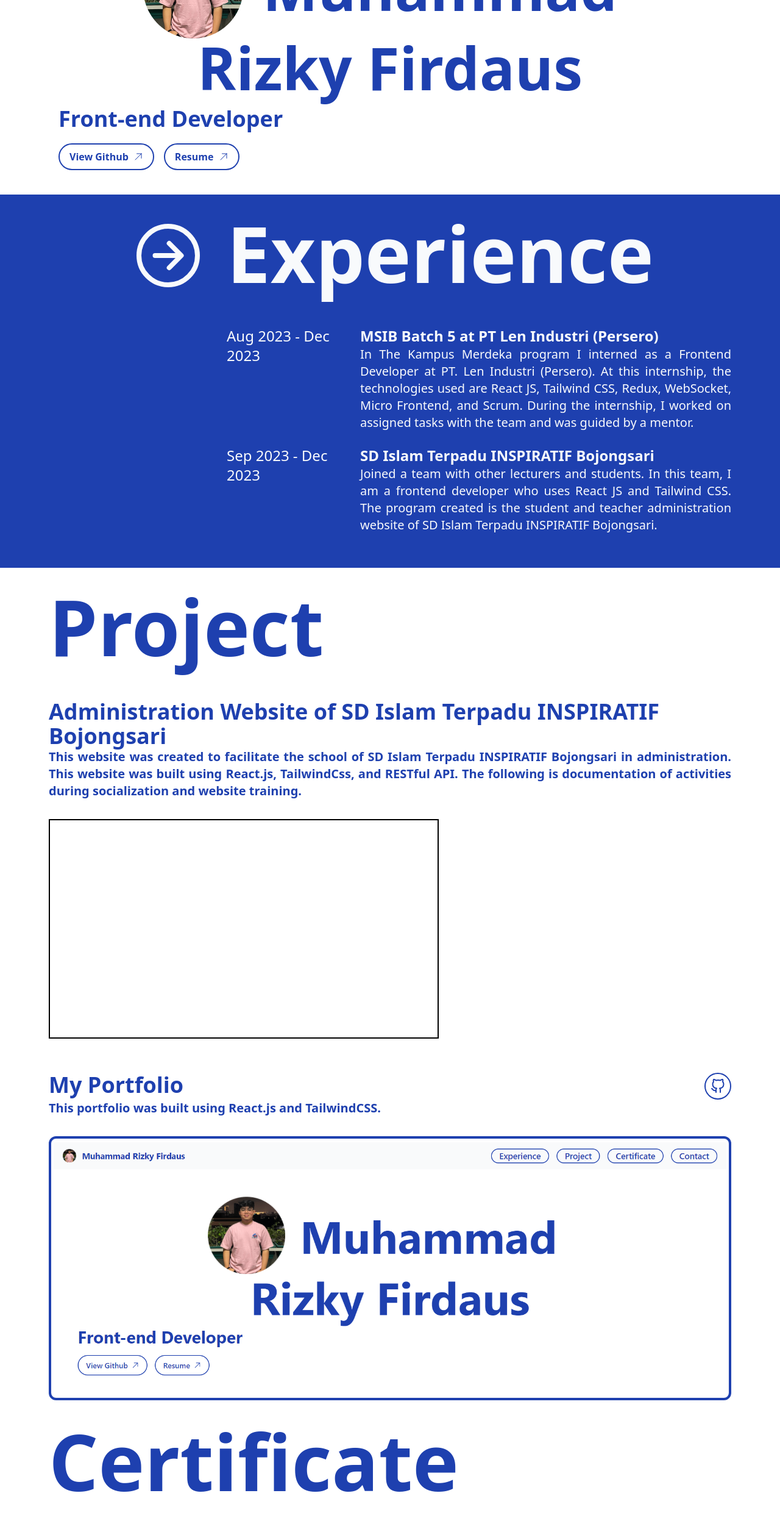
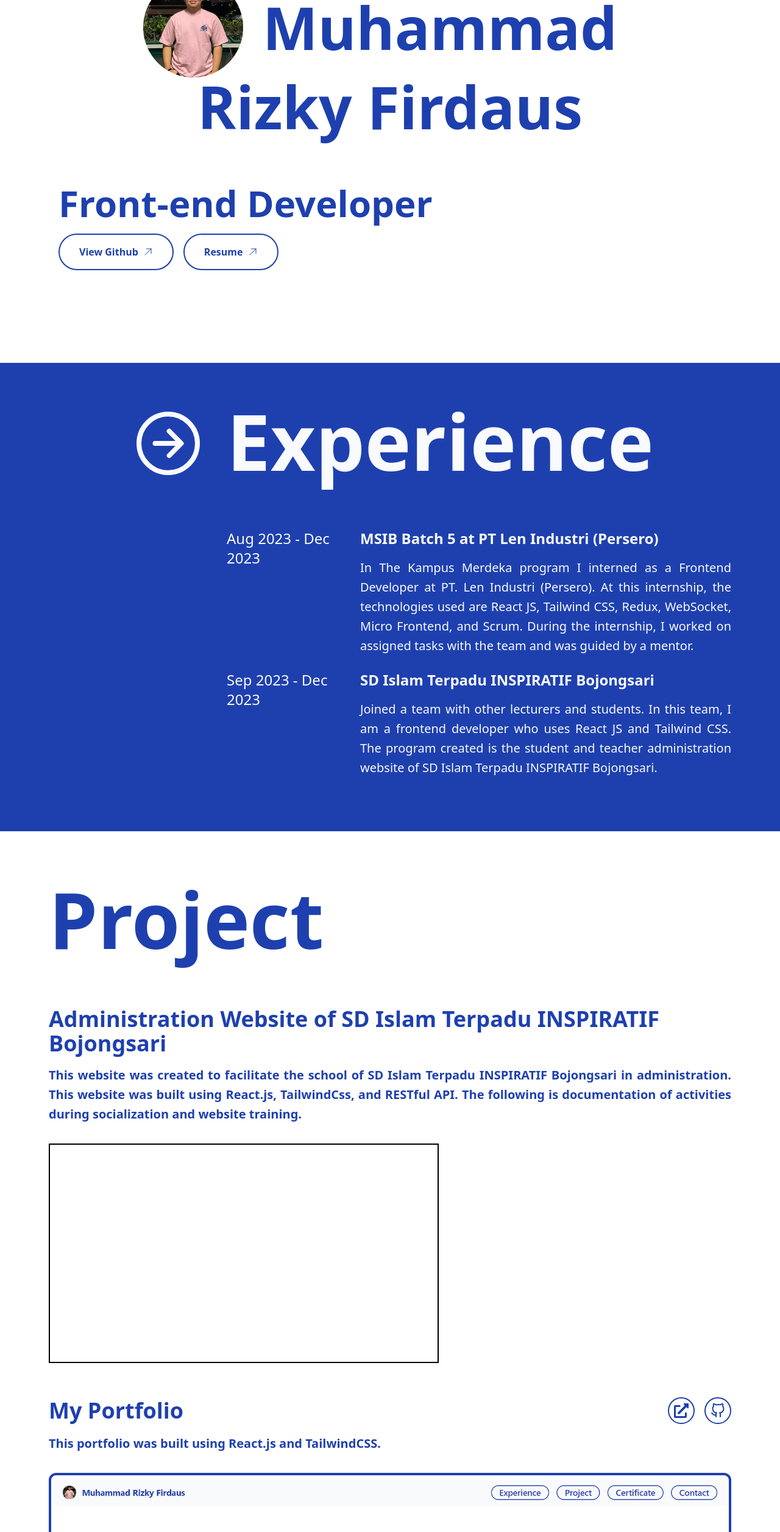
Before and after one commit to rizkyfirds/My_Portfolio, a React (Create React App) app: page / in a window 1280 px wide. Shown: the part 234-2746 px from the top of the page at 61% size. Built offline with nearby package versions, Linux system fonts and the light colour scheme.

Commit message:
updated spacing

```diff
--- a/src/App.js
+++ b/src/App.js
@@ -67,27 +67,27 @@ function App() {
           isCont={isContactStat}
         />
       </div>
-      <div className='h-fit md:mx-16 mb-8'>
+      <div className='h-fit md:mx-16 py-12 lg:py-16'>
         <Header/>
       </div>
-      <div className='h-fit w-full bg-blue md:px-16 py-4 lg:py-8' ref={experienceRef}>
+      <div className='h-fit w-full bg-blue md:px-16 py-12 lg:py-16' ref={experienceRef}>
         <ExperienceBdoy/>
       </div>
-      <div className='h-fit md:mx-16 my-8' ref={projectRef}>
+      <div className='h-fit md:mx-16 py-12 lg:py-16' ref={projectRef}>
         <ProjectBody/>
       </div>
-      <div className='h-fit md:mx-16 my-8' ref={certificateRef}>
+      <div className='h-fit md:mx-16 py-12 lg:py-16' ref={certificateRef}>
         <CertificateBody/>
       </div>
-      <div className='h-fit bg-blue md:px-14 py-4 lg:py-8' ref={contactRef}>
+      <div className='h-fit bg-blue md:px-14 py-12 lg:py-16' ref={contactRef}>
         <FooterBody/>
       </div>
       {showScrollButton && (
         <button
-          className="fixed bottom-8 right-8 z-50 bg-blue rounded-full shadow-xl p-2 text-white animate-bounce"
+          className="fixed bottom-8 right-8 z-10 bg-blue rounded-full shadow-xl p-4 text-white animate-bounce"
           onClick={handleMoveToTop}
         >
-          <BiSolidToTop className='text-lg ' />
+          <BiSolidToTop className='text-xl ' />
         </button>
       )}
     </div>
--- a/src/components/button/ButtonHoverBlue.js
+++ b/src/components/button/ButtonHoverBlue.js
@@ -11,8 +11,8 @@ export default function ButtonHoverBlue({ label, isFlex = false, click = false,
     <button
       onClick={click ? handleClick : null}
       className={`${
-        isFlex ? "justify-center items-center flex md:py-2 md:gap-2 mb-2" : ""
-      } my-auto w-full font-semibold rounded-full border-solid border-2 px-4 text-blue border-blue hover:bg-blue hover:text-white md:hover:scale-110 transition-transform hover:font-semibold`}
+        isFlex ? "justify-center items-center flex md:py-4 px-8 md:gap-2 mb-2" : ""
+      } my-auto w-full font-semibold rounded-full border-solid border-2 px-4 py-2 text-blue border-blue hover:bg-blue hover:text-white md:hover:scale-110 transition-transform hover:font-semibold`}
     >
       <p>{label}</p>
       {isFlex && <HiOutlineArrowUpRight className="my-auto" />}
--- a/src/components/certificateBody/CertificateBody.js
+++ b/src/components/certificateBody/CertificateBody.js
@@ -8,12 +8,12 @@ import HoverImg from "../button/HoverImg";
 export default function CertificateBody() {
   return (
     <div className="m-4">
-      <div className="flex text-blue justify-between">
-        <p className="text-3xl md:text-6xl lg:text-9xl font-bold">Certificate</p>
+      <div className="flex text-blue justify-between mb-6 md:mb-20">
+        <p className="text-3xl md:text-6xl lg:text-9xl font-bold ">Certificate</p>
         <BsArrowDownRightCircle className="hidden md:text-6xl lg:text-8xl my-auto" />
       </div>
       <div className="h-full w-full overflow-x-auto snap-x mt-2 md:mt-6 lg:mt-14 md:mb-9 bg-scroll-blue">
-        <div className="flex gap-x-6">
+        <div className="flex gap-x-9">
         <HoverImg
           company={"PT. Len Industri (Persero)"}
           desc={"MSIB Batch 5 as Frontend Developer. This certificate is obtained from the MSIB platform."}
--- a/src/components/experienceBody/ExperienceBdoy.js
+++ b/src/components/experienceBody/ExperienceBdoy.js
@@ -8,7 +8,7 @@ export default function ExperienceBdoy() {
         <IoArrowForwardCircleOutline className="text-3xl md:text-6xl lg:text-9xl text-white font-bold mt-1"/>
       </div>
       <div className="md:w-3/4 mx-4">
-        <p className="text-3xl md:text-6xl lg:text-9xl mb-2 md:mb-14 text-white font-bold">Experience</p>
+        <p className="text-3xl md:text-6xl lg:text-9xl mb-6 md:mb-20 text-white font-bold">Experience</p>
         <div className="gap-y-10">
           <TextExperience
             date={"Aug 2023 - Dec 2023"}
--- a/src/components/experienceBody/TextExperience.js
+++ b/src/components/experienceBody/TextExperience.js
@@ -5,8 +5,8 @@ export default function TextExperience({date, company, details}) {
       <div className="md:flex gap-4 text-white font-bold text-lg md:text-xl lg:text-2xl mb-6">
         <div className="flex font-normal md:w-1/4 md:justify-end">{date}</div>
         <div className="md:w-3/4">
-          <p>{company}</p>
-          <p className="font-normal text-sm md:text-lg lg:text-xl text-justify">
+          <p className="mb-2 lg:mb-4 focus:bg-white">{company}</p>
+          <p className="font-normal text-sm md:text-lg lg:text-xl text-justify leading-6 lg:leading-8">
             {details}
           </p>
         </div>
--- a/src/components/footer/FooterBody.js
+++ b/src/components/footer/FooterBody.js
@@ -6,7 +6,7 @@ export default function FooterBody() {
 
   return (
     <div className="lg:flex gap-4 mx-4 my-2 bg-blue">
-      <div className="text-3xl md:text-6xl lg:text-9xl font-bold text-white mb-6">
+      <div className="text-4xl md:text-6xl lg:text-9xl font-bold text-white mb-8">
         <p>Let's Work</p>
         <p className="">Together</p>
       </div>
--- a/src/components/headbar/Headbar.js
+++ b/src/components/headbar/Headbar.js
@@ -53,7 +53,7 @@ export default function Headbar({
               </button>
             </div>
             {menuBar ? (
-              <div className="absolute w-1/2 right-0 text-sm bg-white rounded-xl border-solid border-2 border-blue mt-2 top-5">
+              <div className="absolute max-w-full right-0 text-sm bg-white rounded-xl border-solid border-2 border-blue mt-2 top-5">
                 <button
                   onClick={() => {isExp(true); setMenuBar(!menuBar);}}
                   className="w-full font-semibold px-4 py-2 text-blue hover:bg-blue hover:text-white hover:font-semibold hover:rounded-t-xl"
--- a/src/components/header/Header.js
+++ b/src/components/header/Header.js
@@ -4,23 +4,23 @@ import ButtonHoverBlue from "../button/ButtonHoverBlue";
 
 export default function Header() {
   return (
-    <div className="container mx-auto px-4 sm:px-6 lg:px-8">
-      <div className="lg:flex h-1/3">
-        <div className="mx-auto lg:flex lg:justify-end">
-          <img src={Profile} alt="" className="w-1/3 lg:w-auto"/>
+    <div className="container px-4 sm:px-6 lg:px-8">
+      <div className="flex justify-center">
+        <div className="lg:flex lg:justify-end w-fit">
+          <img src={Profile} alt="" className=" w-auto mx-auto"/>
           <p className="lg:mx-8 text-5xl lg:text-8xl font-bold my-auto text-blue">Muhammad</p>
         </div>
       </div>
-      <div className="lg:flex h-1/3 lg:justify-end">
-        <div className="lg:flex mx-auto">
-          <p className="lg:mx-8 text-5xl lg:text-8xl font-bold my-auto text-blue">
+      <div className="lg:flex lg:justify-end">
+        <div className="lg:flex mx-auto w-fit">
+          <p className="lg:mx-8 text-5xl lg:text-8xl font-bold text-blue">
             Rizky Firdaus
           </p>
         </div>
       </div>
-      <div className="h-1/3 mt-4">
-        <div>
-          <p className="text-3xl lg:text-4xl font-bold my-auto text-blue mb-5">
+      <div className="my-20">
+        <div className="flex justify-center lg:justify-start">
+          <p className="text-3xl lg:text-6xl font-bold my-auto text-blue mb-5">
             Front-end Developer
           </p>
         </div>
--- a/src/components/project/ProjectBody.js
+++ b/src/components/project/ProjectBody.js
@@ -3,16 +3,17 @@ import { BsArrowDownRightCircle } from "react-icons/bs";
 import ProjectText from "./ProjectText";
 import ReactPlayer from "react-player/youtube";
 import Port from "../../assets/projectPort.png";
+import Drink from "../../assets/drink.png";
 
 export default function ProjectBody() {
   return (
     <div className="m-4">
-      <div className="flex text-blue justify-between">
+      <div className="flex text-blue justify-between mb-6 md:mb-20">
         <p className="text-3xl md:text-6xl lg:text-9xl font-bold">Project</p>
         <BsArrowDownRightCircle className="hidden md:text-6xl lg:text-8xl my-auto" />
       </div>
       <div className="md:mb-9">
-        <div>
+        <div className="mb-12">
           <ProjectText
             label={
               "Administration Website of SD Islam Terpadu INSPIRATIF Bojongsari"
@@ -35,8 +36,8 @@ export default function ProjectBody() {
             />
           </div>
         </div>
-        <div>
-          <ProjectText
+        <div className="mb-12">
+        <ProjectText
             label={
               "My Portfolio"
             }
@@ -44,8 +45,24 @@ export default function ProjectBody() {
               "This portfolio was built using React.js and TailwindCSS."
             }
             gitLogo={true}
+            linkSite={"https://mrizkyfirdaus-portfolio.vercel.app/"}
+            linkGit={"https://github.com/rizkyfirds/My_Portfolio"}
           />
           <img src={Port} alt="" className="rounded-xl border-blue p-1 border-4" />
+        </div>
+        <div className="mb-12">
+          <ProjectText
+            label={
+              "Drink RL"
+            }
+            desc={
+              "This project Drink RL was built using React.js and TailwindCSS."
+            }
+            gitLogo={true}
+            linkSite={"https://drink-rl.vercel.app/"}
+            linkGit={"https://github.com/rizkyfirds/drinkRL-vercel.git"}
+          />
+          <img src={Drink} alt="" className="rounded-xl border-blue p-1 border-4" />
         </div>
       </div>
     </div>
--- a/src/components/project/ProjectText.js
+++ b/src/components/project/ProjectText.js
@@ -1,21 +1,50 @@
-import React from 'react'
+import React from "react";
 import { FiGithub } from "react-icons/fi";
+import { FaExternalLinkAlt } from "react-icons/fa";
 
-export default function ProjectText({label, desc, gitLogo = false}) {
+export default function ProjectText({
+  label,
+  desc,
+  gitLogo = false,
+  linkGit,
+  linkSite,
+}) {
   return (
-    <div className='mt-2 md:mt-6 lg:mt-14 mb-8 text-blue'>
-        <div className={`${gitLogo? "flex justify-between": ""} font-bold text-lg md:text-2xl lg:text-4xl`}>
-          <p>{label}</p>
+    <div className="mt-2 md:mt-6 lg:mt-14 mb-8 text-blue">
+      <div
+        className={`${
+          gitLogo ? "flex justify-between" : ""
+        } font-bold text-lg md:text-2xl lg:text-4xl mb-2 md:mb-4`}
+      >
+        <p className="my-auto">{label}</p>
+        <div className="gap-x-4 flex">
           <a
-                href="https://github.com/rizkyfirds/My_Portfolio"
-                target="_blank"
-                rel="noopener noreferrer"
-                className={`${gitLogo?"relative p-1 md:p-2 rounded-full border-2":"hidden"}`}
-              >
-                <FiGithub className="text-lg md:text-xl lg:text-2xl" />
-              </a>
+            href={linkSite}
+            target="_blank"
+            rel="noopener noreferrer"
+            className={`${
+              gitLogo ? "relative h-fit p-2 rounded-full border-2" : "hidden"
+            }`}
+          >
+            <FaExternalLinkAlt className="text-sm md:text-xl lg:text-2xl" />
+          </a>
+          <a
+            href={linkGit}
+            target="_blank"
+            rel="noopener noreferrer"
+            className={`${
+              gitLogo
+                ? "relative h-fit p-2 rounded-full border-2"
+                : "hidden"
+            }`}
+          >
+            <FiGithub className="text-sm md:text-xl lg:text-2xl" />
+          </a>
         </div>
-        <p className='text-sm md:text-lg lg:text-xl font-semibold text-justify'>{desc}</p>
+      </div>
+      <p className="text-sm md:text-lg lg:text-xl font-semibold text-justify leading-6 lg:leading-8">
+        {desc}
+      </p>
     </div>
-  )
+  );
 }
```
Also changed, not shown: src/components/button/HoverImg.js (+10 -6 lines), src/assets/drink.png (added).
